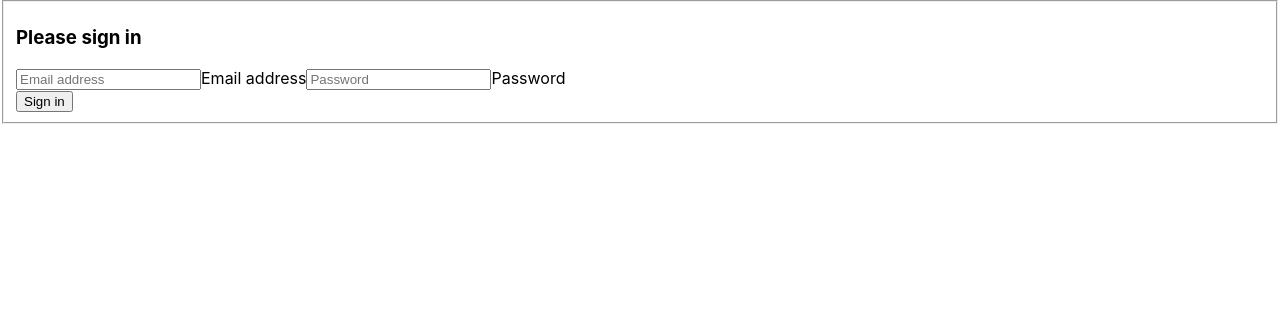
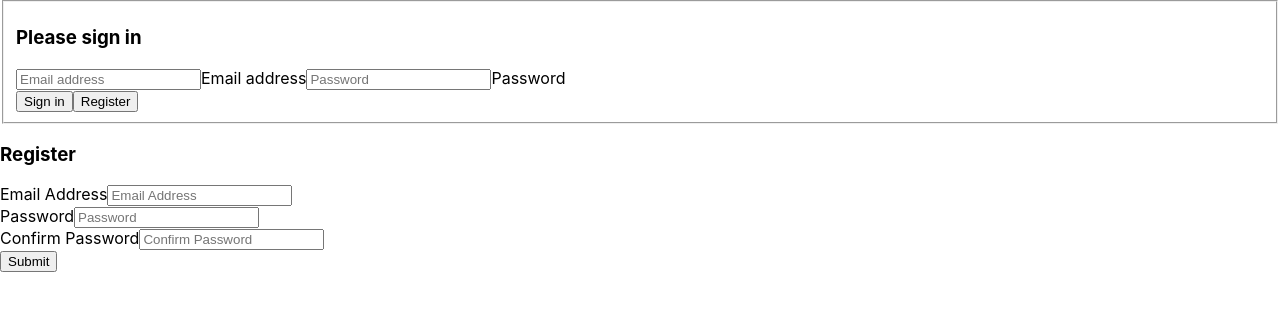
Before and after one commit to Philgriswold/frontend-capstone, a React (Create React App) app: page /register in a window 1280 px wide. Shown: the top 310 px of the page. Built offline with nearby package versions, Linux system fonts and the light colour scheme.

Commit message:
logout working

```diff
--- a/API/database.json
+++ b/API/database.json
@@ -2,12 +2,14 @@
     "users":[
         {
          "id": 1,
-         "username": "Phil",
+         "username": "phil",
+         "email": "phil@phil.com",
          "password": "123"
         },
         {
          "id": 2,
-         "username": "Bill",
+         "username": "bill",
+         "email": "bill@bill.com",
          "password": "456"
         }
     ],
--- a/src/APIManager.js
+++ b/src/APIManager.js
@@ -1,4 +1,4 @@
-const remoteURL = "http://localhost:3000";
+const remoteURL = "http://localhost:3002";
 
 export default {
     addUser(newUser) {
@@ -10,10 +10,43 @@ export default {
             body: JSON.stringify(newUser)
         }).then(data => data.json())
     },
+    get(resource, id) {
+        return fetch(`${remoteURL}/${resource}/${id}`).then(newObj => newObj.json());
+  },
+    searchUsername(username) {
+        return fetch(`${remoteURL}/users?userName=${username}`)
+       .then(e => e.json()
+    )
+  }
 }
-// searchUsername(username) {
-//     return fetch(`${remoteURL}/users?userName=${userName}`)
-//     .then(e => e.json()
-//     )
-//   }
-// }
+
+
+
+
+
+
+
+
+// export default {
+
+//   getAll(resource) {
+//     return fetch(`${url}/${resource}`).then(newObj => newObj.json());
+//   },
+
+//   delete(resource, id) {
+//     return fetch(`${url}/${resource}/${id}`, {
+//       method: "DELETE"
+//     }).then(newObj => newObj.json());
+//   },
+//   put(resource, editObj) {
+//     return fetch(`${url}/${resource}/${editObj.id}`, {
+//       method: "PUT",
+//       headers: {
+//         "Content-Type": "application/json"
+//       },
+//       body: JSON.stringify(editObj)
+//     }).then(editObj => editObj.json());
+//   },
+
+
+// };
--- a/src/App.js
+++ b/src/App.js
@@ -4,6 +4,7 @@ import Login from "../src/components/auth/Login"
 import ApplicationViews from '../src/ApplicationViews'
 import NavBar from '../src/components/nav/NavBar'
 import './App.css';
+import Register from './components/auth/Register';
 
 class App extends Component {
     state = {
@@ -42,11 +43,14 @@ render() {
     <>
      {this.state.user ?
      <>
-       <NavBar clearUser ={this.clearUser}/>
+       <NavBar clearUser ={this.clearUser} {...this.props}/>
        <ApplicationViews userId={this.state.userId} />
     </>
     :
+    <>
     <Login setUser={this.setUser} />
+    <Register setUser={this.setUser} />
+    </>
     }
    </>
   )
--- a/src/ApplicationViews.js
+++ b/src/ApplicationViews.js
@@ -0,0 +1,22 @@
+import React, { Component } from 'react';
+import { Route } from 'react-router-dom';
+import Login from '../src/components/auth/Login';
+import Register from '../src/components/auth/Register'
+
+class ApplicationViews extends Component {
+
+    render() {
+        return (
+            <>
+              <Route path="/login" render={props => {
+               return <Login setUser={this.props.setUser} {...props} />
+                }} />
+               <Route path="/register" render={props => {
+               return <Register setUser={this.props.setUser} {...props} />
+              }} />
+            </>
+  )
+}
+}
+
+export default ApplicationViews
--- a/src/components/auth/Login.js
+++ b/src/components/auth/Login.js
@@ -27,19 +27,17 @@ class Login extends Component {
       let credentials = { email: this.state.email, password: this.state.password }
       APIManager.searchUsername(this.state.email)
       .then(result => {
-        console.log("what is the result of search", result)
         if (result.length > 0){
           //this returns an array - we only need object
           this.props.setUser(result[0]);
-          this.props.history.push("/ordernow");
+          this.props.history.push("/shops");
         }else {
           APIManager.addUser(credentials)
           .then(result => {
             //this returns an object
-            console.log("result is", result);
             this.props.setUser(result);
           })
-          this.props.history.push("/ordernow");
+          this.props.history.push("/shops");
         }
       })
     }
@@ -65,6 +63,9 @@ class Login extends Component {
             <button type="submit">
               Sign in
               </button>
+              <button type="button" className="Register" onClick={this.newUser}>
+                            Register
+                        </button>
           </fieldset>
         </form>
 
--- /dev/null
+++ b/src/components/auth/Register.js
@@ -0,0 +1,68 @@
+import React, { Component } from 'react';
+import { withRouter } from "react-router-dom"
+import APIManager from '../../APIManager';
+
+class Register extends Component {
+    state = {
+        email: "",
+        password: "",
+        confirmpassword: "",
+        users: []
+    }
+
+    handleFieldChange = (evt) => {
+        const stateToChange = {}
+        stateToChange[evt.target.id] = evt.target.value
+        this.setState(stateToChange);
+    };
+
+    handleRegister = (e) => {
+        e.preventDefault()
+        let email = this.state.email;
+        let password = this.state.password;
+        let confirmPassword = this.state.confirmpassword
+        if (password !== confirmPassword) {
+            alert("Passwords do not match")
+        } else {
+            let newUser = {
+                email: this.state.email,
+                password: this.state.password,
+            };
+        APIManager.addUser(newUser).then(result => {
+            this.setState({
+                userId: result.Id
+            })
+            this.props.setUser(result.Id);
+            this.props.history.push(`/shops`);
+
+        })
+        }
+
+    };
+
+    render() {
+        return  (
+            <>
+            <form className="register form" onSubmit={this.handleRegister}>
+                <h3>Register</h3>
+                <div className="register field">
+                    <label htmlFor="email">Email Address</label>
+                    <input placeholder="Email Address" onChange={this.handleFieldChange} required="" autoFocus="" id="email" />
+                </div>
+                <div className="register field">
+                    <label htmlFor="password">Password</label>
+                    <input placeholder="Password" onChange={this.handleFieldChange} type="password" required="" autoFocus="" id="password" />
+                </div><div className="register field">
+                    <label htmlFor="password">Confirm Password</label>
+                    <input placeholder="Confirm Password" onChange={this.handleFieldChange} type="password" required="" autoFocus="" id="confirm password" />
+                </div>
+                <button type="submit" className="register button" >Submit</button>
+            </form>
+            </>
+        )
+    }
+ }
+
+
+
+export default withRouter(Register);
--- a/src/components/nav/NavBar.js
+++ b/src/components/nav/NavBar.js
@@ -5,10 +5,11 @@ class NavBar extends Component {
 
     handleLogout = () => {
         this.props.clearUser();
-        this.props.history.push('/');
+        this.props.history.push('/login');
     }
 
   render(){
+    console.log("something", this.props)
     return (
       <header>
         <h1 className="site-title">Ramen Site</h1>
@@ -19,7 +20,6 @@ class NavBar extends Component {
                 <li><Link className="nav-link" to="/favorites">Favorites</Link></li>
                 <li><span className="nav-link" onClick={this.handleLogout}>Logout</span></li>
             </>
-            }
           </ul>
         </nav>
       </header>
```
Also changed, not shown: src/components/auth/RegisterModal.js (deleted).
